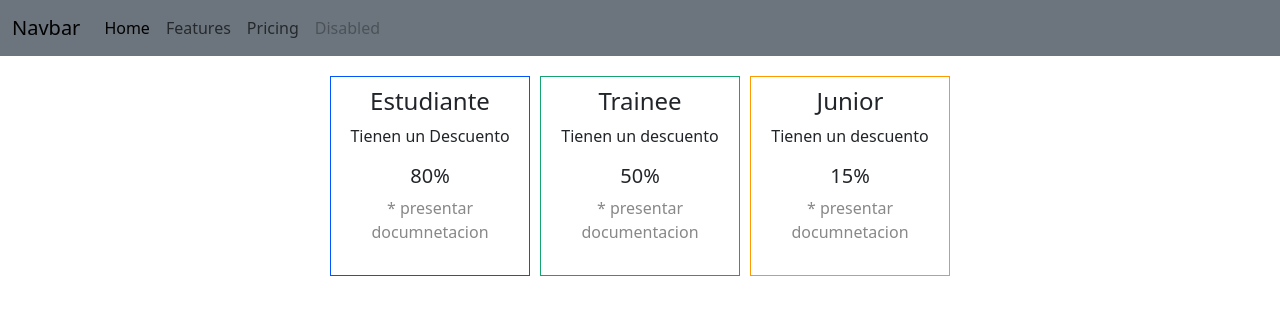
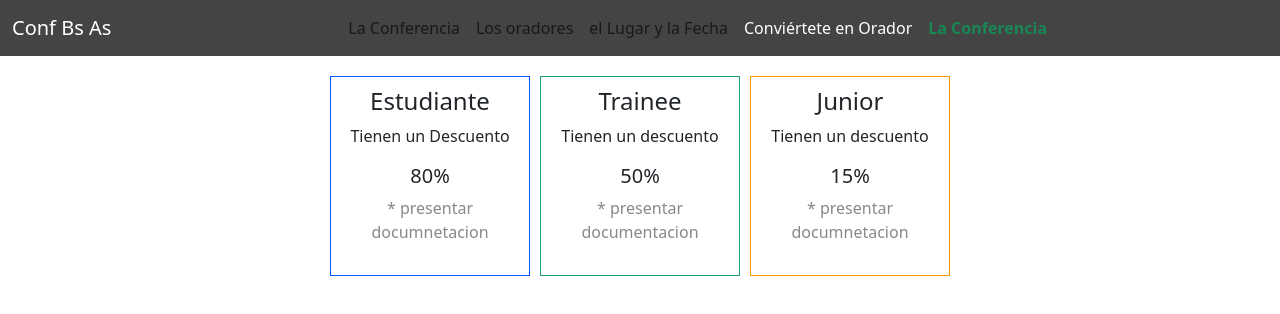
Before and after one commit to morchus13/TP-Javascrip, a plain HTML site: page index.html in a window 1280 px wide. Drawn offline with nearby package versions, Linux system fonts and the light colour scheme.

Commit message:
TP-Javascrip v1.1

```diff
--- a/index.html
+++ b/index.html
@@ -9,18 +9,19 @@
 
 </head>
 <body>
-	<nav class="navbar navbar-expand-lg bg-secondary">
+	<nav class="navbar navbar-expand-lg" style="background-color:#444;">
 		<div class="container-fluid">
-			<a class="navbar-brand" href="#">Navbar</a>
+			<a class="navbar-brand text-white" href="#">Conf Bs As</a>
 			<button class="navbar-toggler" type="button" data-bs-toggle="collapse" data-bs-target="#navbarNavAltMarkup" aria-controls="navbarNavAltMarkup" aria-expanded="false" aria-label="Toggle navigation">
-				<span class="navbar-toggler-icon"></span>
+			<span class="navbar-toggler-icon"></span>
 			</button>
-			<div class="collapse navbar-collapse" id="navbarNavAltMarkup">
+			<div class="collapse navbar-collapse justify-content-center" id="navbarNavAltMarkup">
 				<div class="navbar-nav">
-					<a class="nav-link active" aria-current="page" href="#">Home</a>
-					<a class="nav-link" href="#">Features</a>
-					<a class="nav-link" href="#">Pricing</a>
-					<a class="nav-link disabled" aria-disabled="true">Disabled</a>
+					<a class="nav-link text-gray" href="#">La Conferencia</a>
+					<a class="nav-link text-gray" href="#">Los oradores</a>
+					<a class="nav-link text-gray" href="#">el Lugar y la Fecha</a>
+					<a class="nav-link text-white" href="#">Conviértete en Orador</a>
+					<a class="nav-link active text-success fw-bold" aria-current="page" href="#">La Conferencia</a>
 				</div>
 			</div>
 		</div>
```
